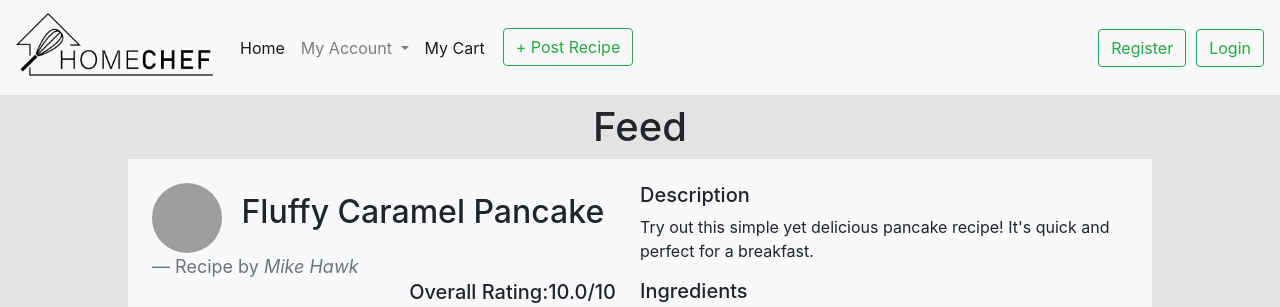
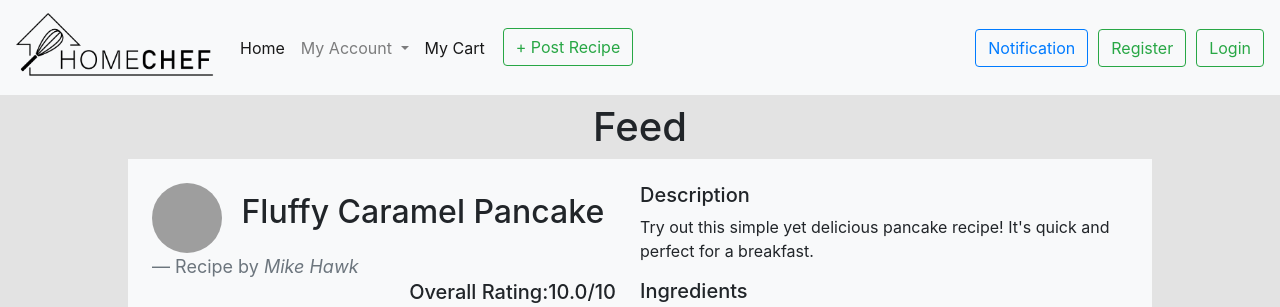
Before and after one commit to carmenlawkm/CMPT354_HomeChef, a Flask app: page /home in a window 1280 px wide. Shown: the top 307 px of the page. Run offline with Flask 2, Linux system fonts and the light colour scheme; data comes from the database, SQL or seed files in the repository; some libraries are stand-ins or nearby versions; grey boxes are pictures that could not be loaded.

Commit message:
added notification page

```diff
--- a/app.py
+++ b/app.py
@@ -329,6 +329,13 @@ def cart_load():
     else:
         return redirect("/login")
 
+@app.route('/notification', methods=['GET', 'POST'])
+def notification_load():
+    if "user" in session:
+        return render_template("notification.html")
+    else:
+        return redirect("/login")
+
 def cleanfoodlist(foodList):
     datalist = []
     for f in foodList:
--- a/templates/base.html
+++ b/templates/base.html
@@ -1,4 +1,5 @@
 <!DOCTYPE html>
+
 <html lang="en">
 <head>
     <meta name="viewport" content="width=device-width, initial-scale=1, shrink-to-fit=no">
@@ -42,6 +43,9 @@
             <li class="nav-item active">
                 <a class="nav-link" href="/cart">My Cart<span class="sr-only">(current)</span></a>
             </li>
+
+
+
             <li class="nav-item active">
                 <button onclick = "location.href = '/post'" type="button" class="btn btn-outline-success" style = "margin-left: 10px">+ Post Recipe</button>
             </li>
@@ -49,7 +53,8 @@
         </ul>
 
       </div>
-        <button onclick = "location.href = '/register'" class="btn btn-outline-success" type="button">Register</button>
+        <button onclick = "location.href = '/notification'" type="button" class="btn btn-outline-primary"> Notification</button>
+        <button onclick = "location.href = '/register'" class="btn btn-outline-success" type="button" style = "margin-left: 10px">Register</button>
         <button onclick = "location.href = '/login'" class="btn btn-outline-success" type="button" style = "margin-left: 10px">Login</button>
 
     </nav>
```
Also changed, not shown: templates/cart.html (+12 -1 lines), templates/post.html (+13 -1 lines).
